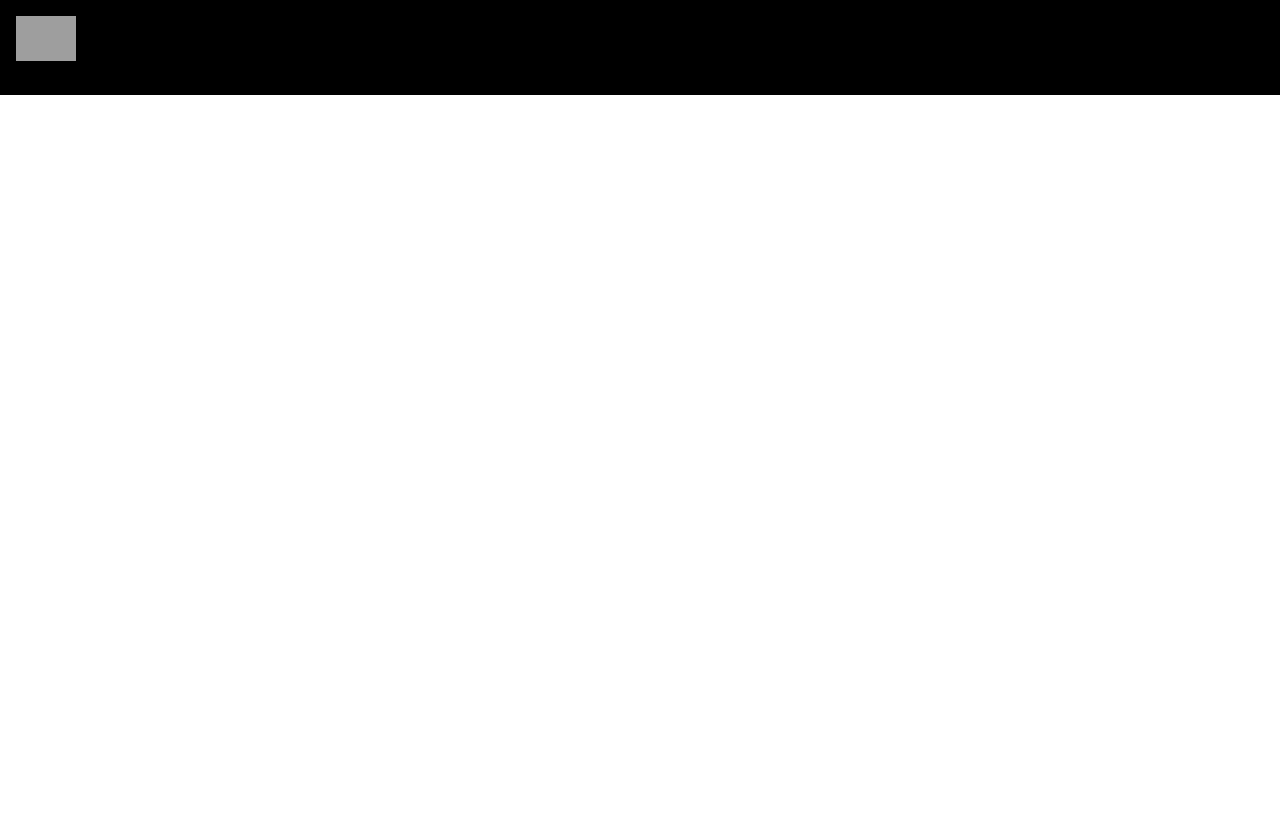
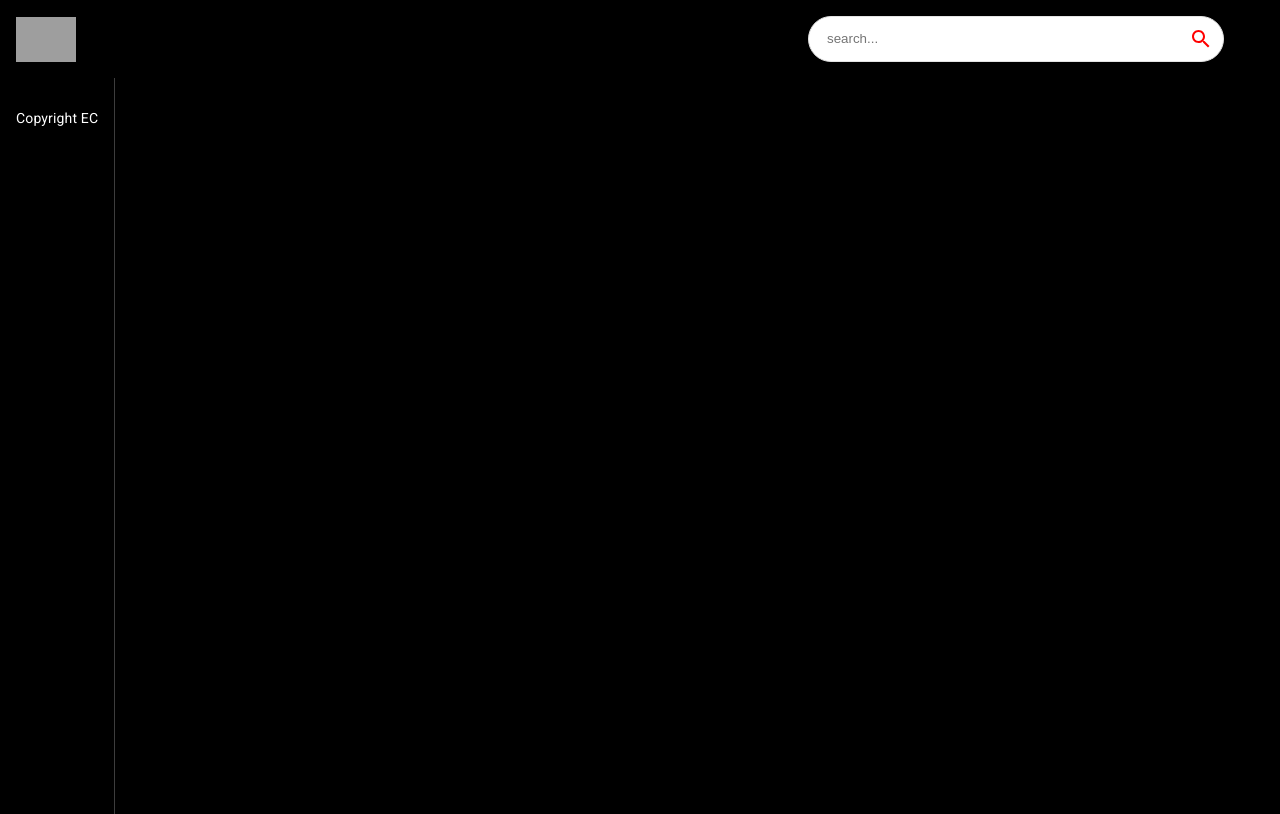
Before and after one commit to EthanCoomber/youtube_clone, a React (Create React App) app: page / in a window 1280 px wide. Built offline with nearby package versions, Linux system fonts and the light colour scheme; grey boxes are pictures that could not be loaded.

Commit message:
working on sidebar

```diff
--- a/src/Components/Feed.jsx
+++ b/src/Components/Feed.jsx
@@ -1,8 +1,33 @@
-import React from 'react'
+import { useState, useEffect } from 'react';
+import { Box, Stack, Typography} from "@mui/material"
 
 const Feed = () => {
   return (
-    <div>Feed</div>
+    <Stack
+        sx={{
+            flexDirection: {sx: "column", md: "row"}
+        }}
+    >
+        <Box
+            sx={{
+                height: {sx: "auto", md: "92vh"},
+                borderRight: "1px solid #3d3d3d",
+                px: {sx: 0, md: 2}
+            }}
+        >
+            Sidebar
+            <Typography
+                className="copyright"
+                variant='body2'
+                sx={{
+                    mt: 1.5,
+                    color: "#fff"
+                }}
+            >
+                Copyright EC
+            </Typography>
+        </Box>
+    </Stack>
   )
 }
 
--- a/src/Components/Navbar.jsx
+++ b/src/Components/Navbar.jsx
@@ -1,6 +1,7 @@
 import { Stack } from '@mui/material';
 import { Link } from 'react-router-dom';
 import { logo } from '../utils/constants'
+import SearchBar from './SearchBar';
 
 const Navbar = () =>  (
     <Stack
@@ -12,6 +13,9 @@
         <Link to="/" style={{display: "flex", alignItems:"center"}}>
             <img src={logo} alt="logo" height={45} />
         </Link>
+        <SearchBar>
+
+        </SearchBar>
 
     </Stack>
     )
--- a/src/Components/SearchBar.jsx
+++ b/src/Components/SearchBar.jsx
@@ -1,8 +1,40 @@
-import React from 'react'
+import React from 'react';
+import { useState } from 'react';
+import { useNavigate } from 'react-router-dom';
+import { Paper, IconButton } from '@mui/material';
+import { Search } from '@mui/icons-material'
 
 const SearchBar = () => {
   return (
-    <div>SearchBar</div>
+    <Paper
+        component="form"
+        onSubmit={() => {}}
+        sx={{
+            borderRadius: 20,
+            border: "1px solid #e3e3e3",
+            pl: 2,
+            boxShadow: 'none',
+            mr: {
+                sm: 5
+            }
+        }}>
+        <input
+            className='search-bar'
+            placeholder='search...'
+            value = ""
+            onChange={() => {}}
+        />
+        <IconButton
+            type="submit"
+            sx={{
+                p: "10px",
+                color: "red"
+            }}
+        >
+            <Search />
+        </IconButton>
+
+    </Paper>
   )
 }
 
--- a/src/Components/index.js
+++ b/src/Components/index.js
@@ -3,3 +3,4 @@
 export { default as ChannelDetail} from './ChannelDetail';
 export { default as VideoDetail} from './VideoDetail';
 export { default as SearchFeed} from './SearchFeed';
+export { default as SearchBar} from './SearchBar';
```
Also changed, not shown: src/Components/SideBar.jsx (added, +9 -0 lines).
